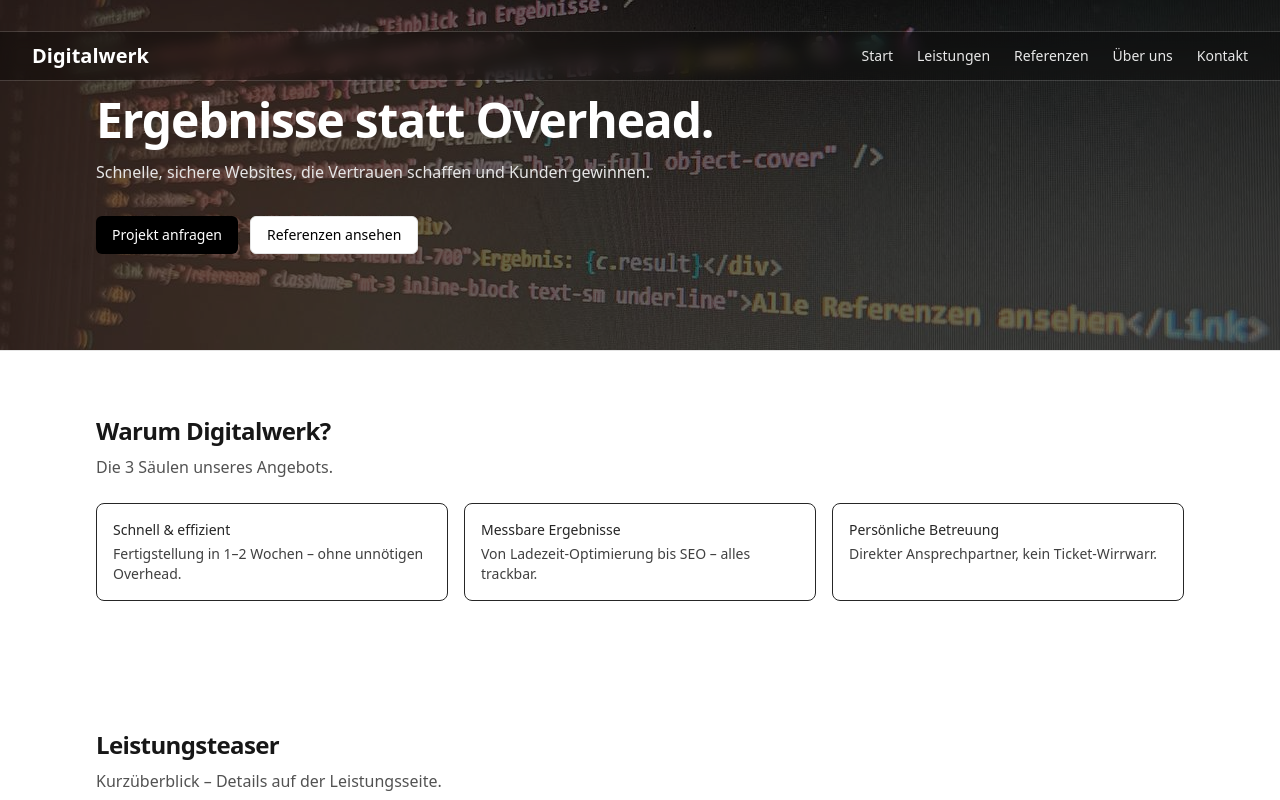
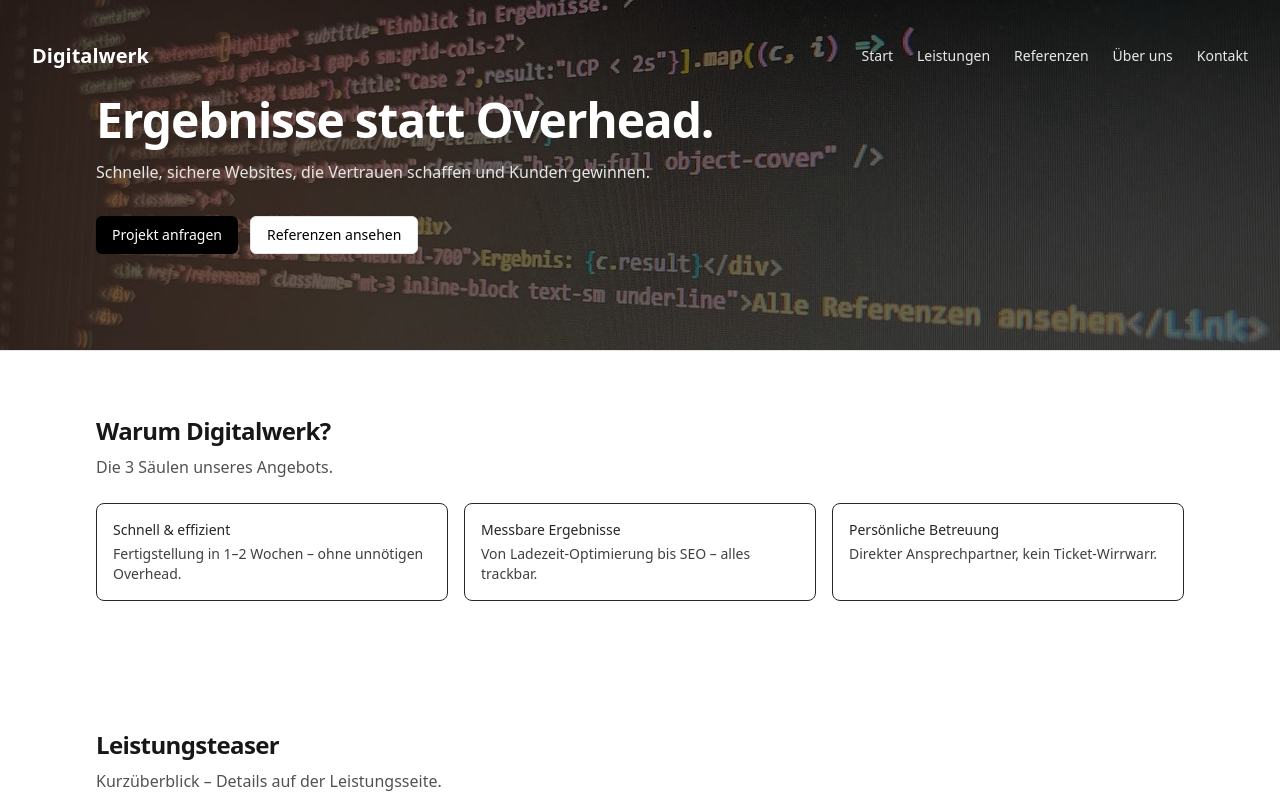
Before and after one commit to Remodops/digitalwerk, a Next.js app: page / in a window 1280 px wide. Shown: the top 800 px of the page. Built offline with nearby package versions, Linux system fonts and the light colour scheme; no server answers.

Commit message:
fix(header): Syntaxfehler behoben (className-Template korrekt geschlossen)

```diff
--- a/src/components/shared/Header.tsx
+++ b/src/components/shared/Header.tsx
@@ -67,8 +67,8 @@ export function Header() {
         className={
           `flex items-center justify-between px-4 sm:px-6 lg:px-8 transition-all duration-300 ` +
           (isScrolled
-            ? "h-14 bg-black/95 backdrop-blur ring-0 border-b border-white/10"
-            : "h-12 bg-black/35 backdrop-blur-sm ring-1 ring-white/15")
+            ? "h-14 bg-black/95 backdrop-blur shadow-lg shadow-black/20"
+            : "h-12 bg-transparent")
         }
       >
         <Link href="/" className="font-semibold text-white text-lg sm:text-xl">Digitalwerk</Link>
```
